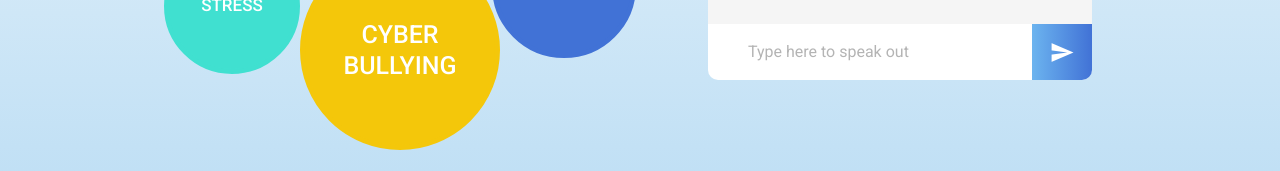
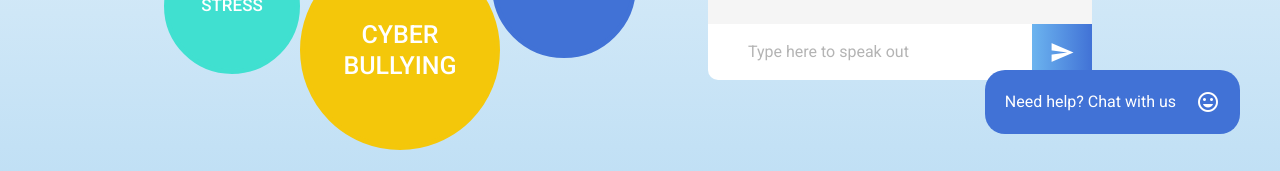
Before and after one commit to khoiphan21/advertising-campaign-prototype, an Angular app: page / in a window 1280 px wide. Shown: the part 626-797 px from the top of the page. Built offline with nearby package versions, Linux system fonts and the light colour scheme.

Commit message:
add help chat

```diff
--- a/src/app/app.component.css
+++ b/src/app/app.component.css
@@ -10,3 +10,9 @@ app-social-media {
   top: 35vh;
   right: 2vw;
 }
+
+app-help-chat {
+  position: absolute;
+  bottom: 40px;
+  right: 40px;
+}
--- a/src/app/app.component.html
+++ b/src/app/app.component.html
@@ -2,5 +2,6 @@
 	<app-header></app-header>
 	<app-content></app-content>
   <app-social-media></app-social-media>
+  <app-help-chat></app-help-chat>
 </div>
 <!-- <app-footer></app-footer> -->
--- a/src/app/app.module.ts
+++ b/src/app/app.module.ts
@@ -11,6 +11,7 @@ import { FooterComponent } from "./footer/footer.component";
 import { ChatSimulationComponent } from "./chat-simulation/chat-simulation.component";
 import { BrowserAnimationsModule } from '@angular/platform-browser/animations';
 import { SocialMediaComponent } from './social-media/social-media.component';
+import { HelpChatComponent } from './help-chat/help-chat.component';
 
 @NgModule({
   imports: [BrowserModule, FormsModule,BrowserAnimationsModule ],
@@ -22,7 +23,8 @@ import { SocialMediaComponent } from './social-media/social-media.component';
     ContentComponent,
     FooterComponent,
     ChatSimulationComponent,
-    SocialMediaComponent
+    SocialMediaComponent,
+    HelpChatComponent
   ],
   bootstrap: [AppComponent]
 })
--- /dev/null
+++ b/src/app/help-chat/help-chat.component.html
@@ -0,0 +1,4 @@
+<div class="help-chat">
+  <span class="content">Need help? Chat with us</span>
+  <i class="material-icons">tag_faces</i>
+</div>
--- /dev/null
+++ b/src/app/help-chat/help-chat.component.scss
@@ -0,0 +1,17 @@
+@import '../sass/mixins.scss';
+@import '../sass/colors.scss';
+
+.help-chat {
+  @include row-spread;
+  padding: 20px;
+  background: $dark-blue;
+  border-radius: 20px;
+
+  * {
+    color: white;
+  }
+
+  .content {
+    margin-right: 20px
+  }
+}
--- /dev/null
+++ b/src/app/help-chat/help-chat.component.ts
@@ -0,0 +1,15 @@
+import { Component, OnInit } from '@angular/core';
+
+@Component({
+  selector: 'app-help-chat',
+  templateUrl: './help-chat.component.html',
+  styleUrls: ['./help-chat.component.scss']
+})
+export class HelpChatComponent implements OnInit {
+
+  constructor() { }
+
+  ngOnInit() {
+  }
+
+}
--- a/src/app/social-media/social-media.component.scss
+++ b/src/app/social-media/social-media.component.scss
@@ -1,3 +1,3 @@
 img {
-  width: 60p
+  width: 60px;
 }
```
